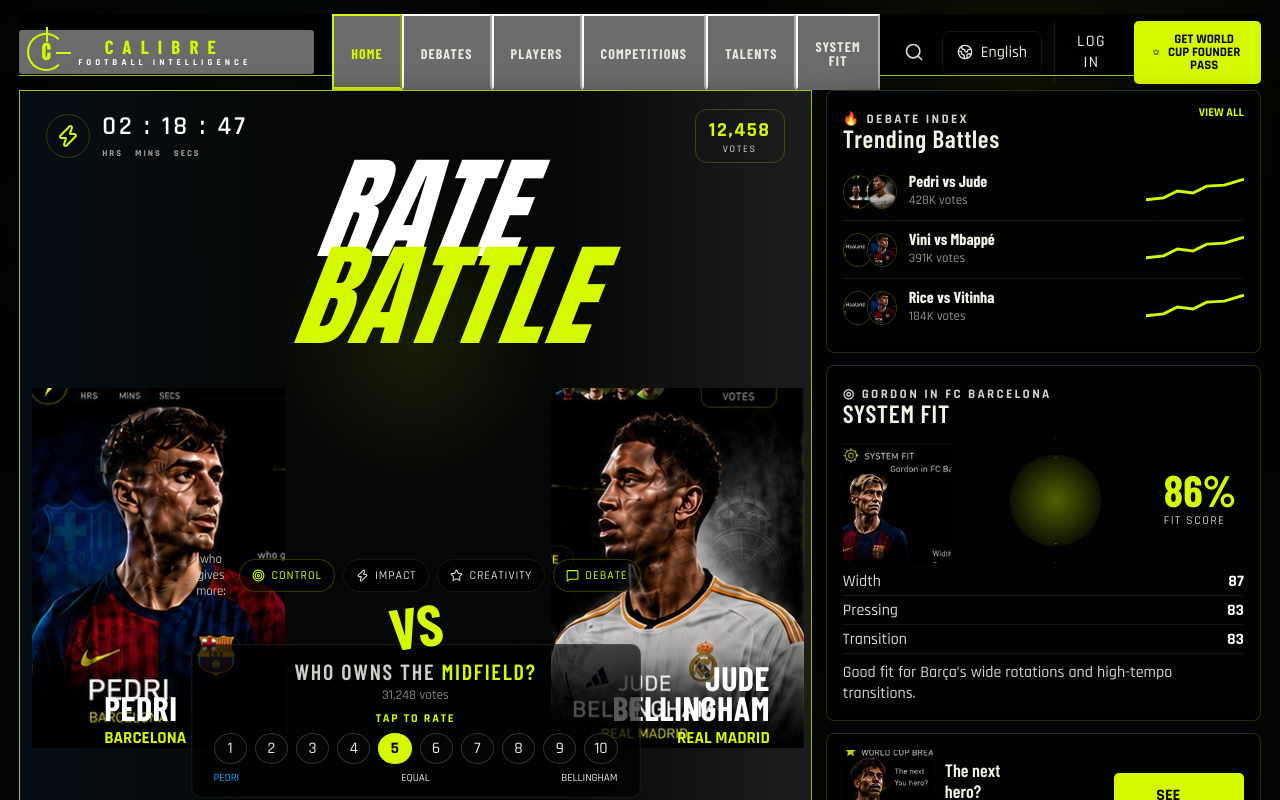
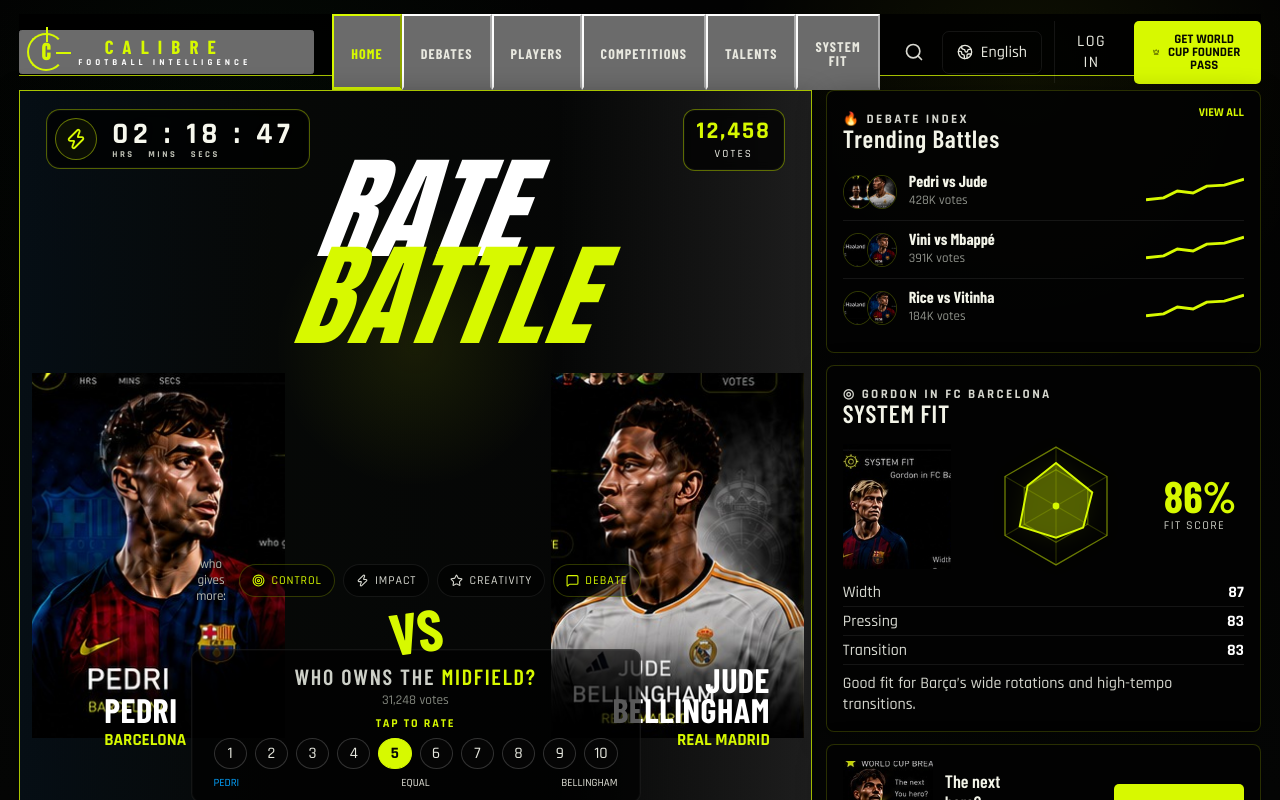
Before and after one commit to Zari-8/calibre, a React (Vite) app: page / in a window 1280 px wide. Shown: the top 800 px of the page. Built offline with nearby package versions, Linux system fonts and the light colour scheme; a web font is replaced by a local one.

Commit message:
calibre-react-vite-hero-detail-fix

```diff
--- a/src/pages/Home.jsx
+++ b/src/pages/Home.jsx
@@ -12,7 +12,23 @@
 }
 
 function HexRadar() {
-  return <div className="hex-radar"><i /><i /><i /><b /></div>;
+  const axes = [
+    [60, 8], [105, 34], [105, 86], [60, 112], [15, 86], [15, 34],
+  ];
+  const inner = [[60, 28], [88, 44], [88, 76], [60, 92], [32, 76], [32, 44]];
+  const score = [[60, 22], [92, 48], [84, 79], [60, 88], [28, 78], [35, 42]];
+  const pts = (arr) => arr.map(([x, y]) => `${x},${y}`).join(' ');
+
+  return (
+    <svg className="hex-radar" viewBox="0 0 120 120" role="img" aria-label="System fit radar">
+      <polygon className="radar-grid outer" points={pts(axes)} />
+      <polygon className="radar-grid inner" points={pts(inner)} />
+      {axes.map(([x, y], index) => <line key={index} className="radar-axis" x1="60" y1="60" x2={x} y2={y} />)}
+      <polygon className="radar-fill" points={pts(score)} />
+      <polygon className="radar-stroke" points={pts(score)} />
+      <circle className="radar-core" cx="60" cy="60" r="3" />
+    </svg>
+  );
 }
 
 export default function Home() {
--- a/src/styles/global.css
+++ b/src/styles/global.css
@@ -49,23 +49,23 @@
 .hero-grid { display:grid; grid-template-columns: minmax(0, 1fr) 435px; gap:14px; align-items:stretch; }
 .battle-hero { position:relative; min-height: 540px; border:1px solid var(--line-strong); border-radius:0 0 18px 18px; background: radial-gradient(circle at 50% 32%, rgba(215,249,0,.09), transparent 21%), linear-gradient(90deg, rgba(7,10,8,.96), rgba(5,5,5,.96)); overflow:hidden; box-shadow: var(--shadow); }
 .battle-hero::before { content:""; position:absolute; inset:0; background: linear-gradient(90deg, rgba(0,37,88,.16) 0%, transparent 32%, transparent 68%, rgba(230,230,230,.11) 100%); pointer-events:none; }
-.battle-topline { position:absolute; inset:18px 26px auto 26px; display:flex; justify-content:space-between; z-index:5; }
-.countdown { display:grid; grid-template-columns: 46px auto; align-items:center; column-gap:10px; color:#fff; }
-.countdown svg { grid-row: span 2; width:44px; height:44px; padding:9px; border:1px solid var(--line); border-radius:50%; color:var(--lime); }
-.countdown span { font: 600 26px/1 "Rajdhani"; letter-spacing:.12em; }
-.countdown small { color:#a3a59d; font:700 9px/1 "Rajdhani"; letter-spacing:.22em; }
-.vote-box { border:1px solid var(--line); border-radius:12px; min-width:90px; height:54px; display:grid; place-content:center; text-align:center; }
-.vote-box strong { color:var(--lime); font-size:20px; letter-spacing:.08em; }
-.vote-box span { color:#d3d5cc; text-transform:uppercase; font-size:10px; letter-spacing:.18em; }
+.battle-topline { position:absolute; inset:18px 26px auto 26px; display:flex; justify-content:space-between; align-items:start; z-index:12; }
+.countdown { display:grid; grid-template-columns: 46px auto; align-items:center; column-gap:11px; color:#fff; padding:8px 14px 8px 8px; border:1px solid rgba(215,249,0,.38); border-radius:14px; background:rgba(0,0,0,.72); backdrop-filter: blur(5px); box-shadow:0 0 0 1px rgba(255,255,255,.035) inset; }
+.countdown svg { grid-row: span 2; width:42px; height:42px; padding:9px; border:1px solid rgba(215,249,0,.45); border-radius:50%; color:var(--lime); background:rgba(215,249,0,.045); }
+.countdown span { font: 700 30px/1 "Rajdhani"; letter-spacing:.16em; color:#f7f8ee; text-shadow:0 0 10px rgba(0,0,0,.9); }
+.countdown small { color:#d4d7ca; font:800 9px/1 "Rajdhani"; letter-spacing:.28em; opacity:.9; }
+.vote-box { border:1px solid rgba(215,249,0,.42); border-radius:12px; min-width:102px; height:62px; display:grid; place-content:center; text-align:center; background:rgba(0,0,0,.72); backdrop-filter: blur(5px); box-shadow:0 0 0 1px rgba(255,255,255,.035) inset; }
+.vote-box strong { color:var(--lime); font-size:24px; letter-spacing:.08em; line-height:1; }
+.vote-box span { color:#f0f1e8; text-transform:uppercase; font-size:11px; letter-spacing:.2em; margin-top:4px; }
 .battle-title-lockup { position:absolute; top:74px; left:50%; transform: translateX(-50%); z-index:4; text-align:center; }
 .battle-title-lockup h1 { margin:0; font-family: Anton, Impact, sans-serif; font-weight:400; font-size:112px; line-height:.78; letter-spacing:.02em; font-style:italic; text-transform:uppercase; transform: skewX(-8deg); color:#fff; text-shadow:none; }
 .battle-title-lockup h1 span { display:block; }
 .battle-title-lockup h1 span:nth-child(2) { color:var(--lime); margin-left:72px; }
-.fighter { position:absolute; bottom:124px; z-index:3; width:32%; }
+.fighter { position:absolute; bottom:145px; z-index:3; width:32%; }
 .fighter-left { left:12px; }
 .fighter-right { right:7px; text-align:right; }
-.player-img { width:100%; height:360px; object-fit:cover; object-position:top center; border:0; border-radius:0; background:transparent; filter:none; mix-blend-mode:normal; }
-.fighter-name { position:absolute; bottom:7px; color:#fff; text-transform:uppercase; }
+.player-img { width:100%; height:365px; object-fit:cover; object-position:top center; border:0; border-radius:0; background:transparent; filter:none; mix-blend-mode:normal; }
+.fighter-name { position:absolute; bottom:-5px; color:#fff; text-transform:uppercase; }
 .fighter-left .fighter-name { left:72px; text-align:left; }
 .fighter-right .fighter-name { right:34px; }
 .fighter-name strong { display:block; font: 700 34px/.88 "Barlow Condensed"; letter-spacing:.015em; }
@@ -73,7 +73,7 @@
 .club-ghost { position:absolute; top:92px; z-index:-1; opacity:.22; font:900 92px/1 Anton; color:transparent; -webkit-text-stroke:1px rgba(215,249,0,.3); }
 .fighter-left .club-ghost { left:4px; color:rgba(0,37,88,.45); -webkit-text-stroke:1px rgba(0,94,190,.4); }
 .fighter-right .club-ghost { right:0; color:rgba(255,255,255,.12); -webkit-text-stroke:1px rgba(255,255,255,.2); }
-.rate-control { position:absolute; z-index:6; left:50%; transform:translateX(-50%); bottom:80px; width:450px; text-align:center; }
+.rate-control { position:absolute; z-index:6; left:50%; transform:translateX(-50%); bottom:86px; width:450px; text-align:center; }
 .category-line { display:flex; align-items:center; justify-content:center; gap:8px; margin-bottom:45px; }
 .category-line span { color:#b8bab1; font-size:13px; }
 .category-line button { display:flex; align-items:center; gap:6px; border:1px solid var(--thin); border-radius:999px; background:rgba(0,0,0,.52); color:#d8d9d1; padding:8px 12px; text-transform:uppercase; font-size:12px; letter-spacing:.08em; }
@@ -108,10 +108,15 @@
 .trend-row span { color:#90938b; font-size:13px; }
 .spark { width:100%; height:32px; }.spark polyline { fill:none; stroke:var(--lime); stroke-width:3; }
 .system-card-home { min-height:236px; }
-.system-grid { display:grid; grid-template-columns:105px 1fr 80px; gap:12px; align-items:center; }
+.system-grid { display:grid; grid-template-columns:105px 1fr 80px; gap:14px; align-items:center; }
 .gordon-img { width:108px; height:125px; object-fit:cover; object-position:top; }
-.hex-radar { width:125px; height:125px; margin:auto; background: radial-gradient(circle, rgba(215,249,0,.38), rgba(215,249,0,.06) 52%, transparent 53%); clip-path: polygon(50% 0%, 93% 25%, 93% 75%, 50% 100%, 7% 75%, 7% 25%); border:1px solid var(--line); position:relative; }
-.hex-radar::before { content:""; position:absolute; inset:18px; border:1px solid rgba(215,249,0,.38); clip-path:inherit; }
+.hex-radar { width:136px; height:136px; margin:auto; overflow:visible; filter: drop-shadow(0 0 10px rgba(215,249,0,.16)); }
+.radar-grid { fill:none; stroke:rgba(215,249,0,.32); stroke-width:1.2; }
+.radar-grid.outer { stroke:rgba(215,249,0,.48); }
+.radar-axis { stroke:rgba(215,249,0,.18); stroke-width:1; }
+.radar-fill { fill:rgba(215,249,0,.34); }
+.radar-stroke { fill:none; stroke:var(--lime); stroke-width:1.7; }
+.radar-core { fill:var(--lime); }
 .fit-score strong { display:block; color:var(--lime); font: 700 44px/.85 "Barlow Condensed"; }
 .fit-score span { color:#c8cac1; text-transform:uppercase; font-size:12px; letter-spacing:.12em; }
 .dot-metrics { display:grid; gap:4px; margin:8px 0; }
```
